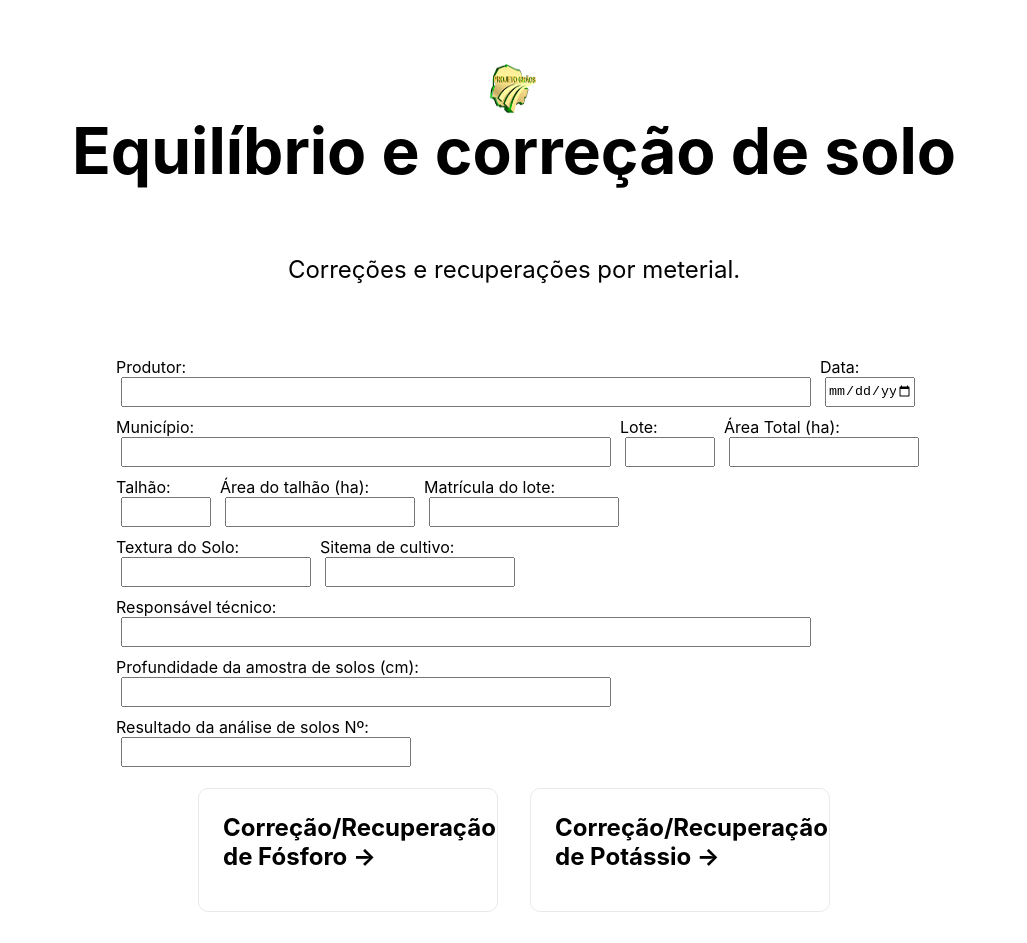
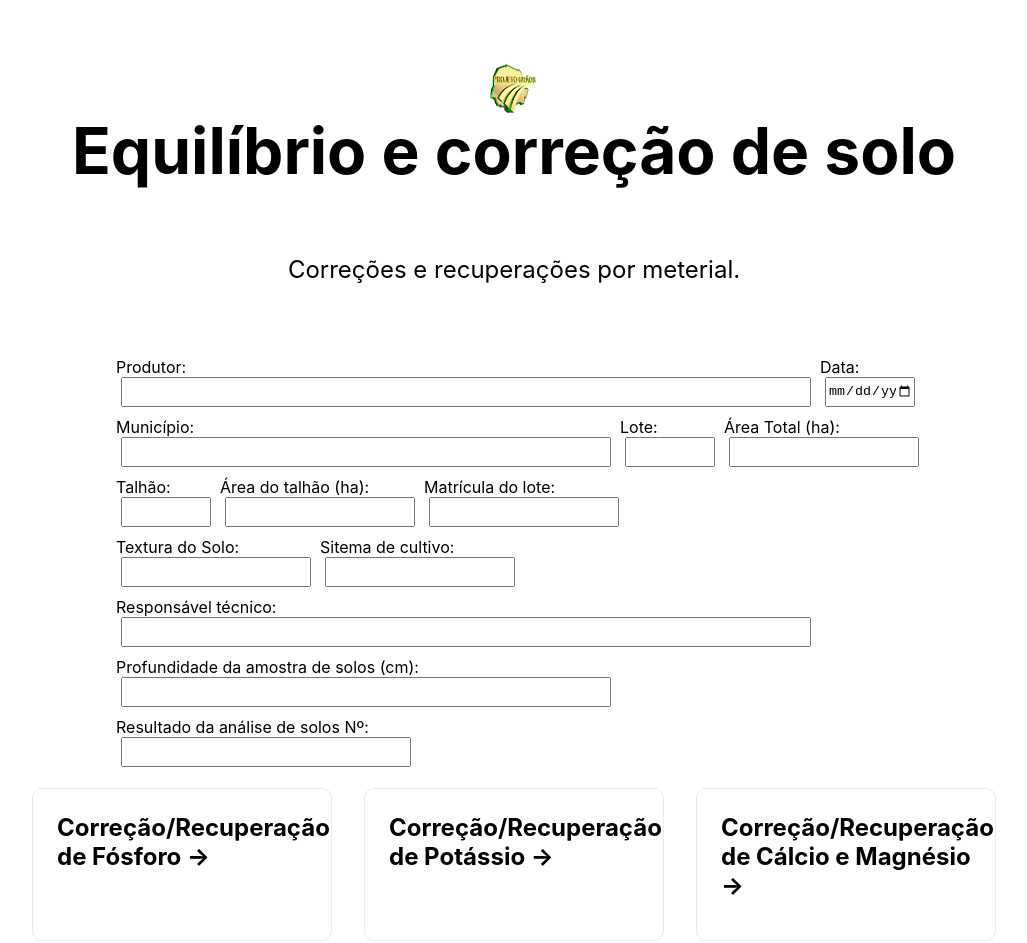
Before and after one commit to MatheusPSantos/sa-soilcorrection-interface, a Next.js app: page / in a window 1280 px wide. Shown: the top 943 px of the page, without its empty margins (126-1153 px from the left). Built offline with nearby package versions, Linux system fonts and the light colour scheme.

Commit message:
atualizando a exibição dos componentes de fontes para linha e não  mais coluna

```diff
--- a/pages/index.js
+++ b/pages/index.js
@@ -161,7 +161,7 @@ export default function Home() {
           </div>
         </section>
 
-        <div className={styles.grid}>
+        <div className={styles.row}>
           <Link href="/Fosforo">
             <a className={styles.card}>
               <h2>Correção/Recuperação de Fósforo &rarr;</h2>
```
